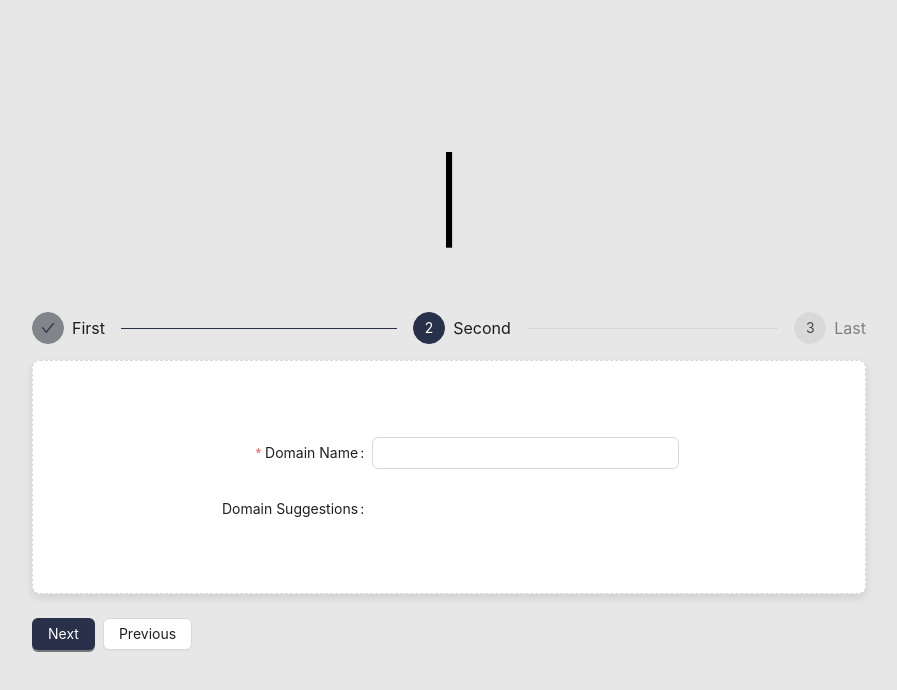
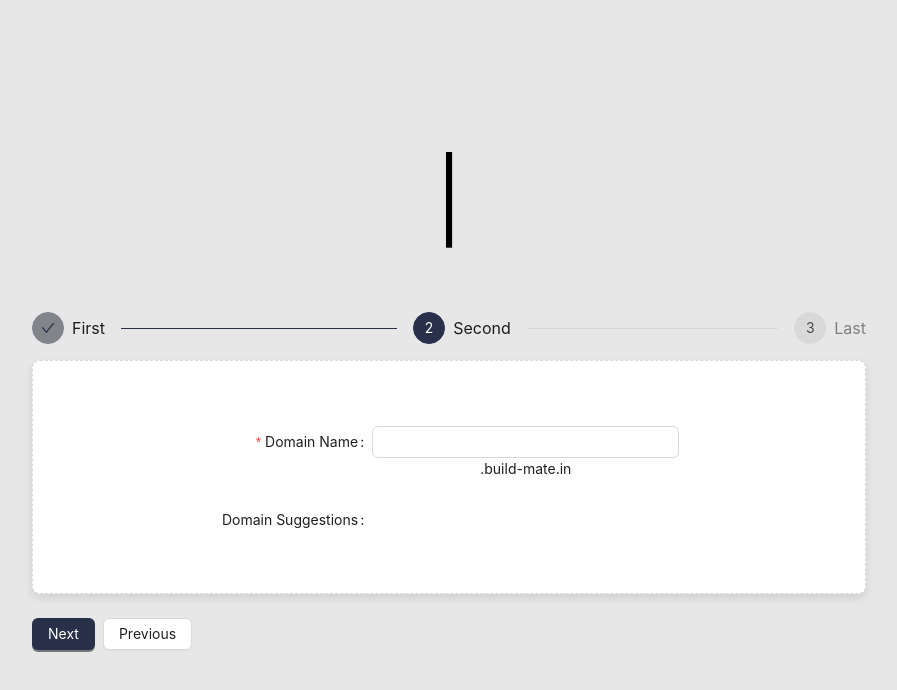
Before and after one commit to Bwarlock/build-mate-frontend, a React (Vite) app: page /register in a window 1280 px wide. Both pictures are taken after a click on the button "Next". Shown: the top 690 px of the page, without its empty margins (191-1088 px from the left). Built offline with nearby package versions, Linux system fonts and the light colour scheme.

Commit message:
Domain Name suggestion added

```diff
--- a/src/components/Register.jsx
+++ b/src/components/Register.jsx
@@ -134,6 +134,7 @@ const Register = () => {
 						remember: true,
 					}}
 					autoComplete="off">
+					{/* Show .build-mate.in as fixed text in the input field */}
 					<Form.Item
 						label="Domain Name"
 						name="domain"
@@ -152,6 +153,9 @@ const Register = () => {
 								});
 							}}
 						/>
+						<span>
+							.build-mate.in
+						</span>
 					</Form.Item>
 					<Form.Item
 						label="Domain Suggestions" >
```
Also changed, not shown: 3 other files (tests, documents, lock files or other folders).
